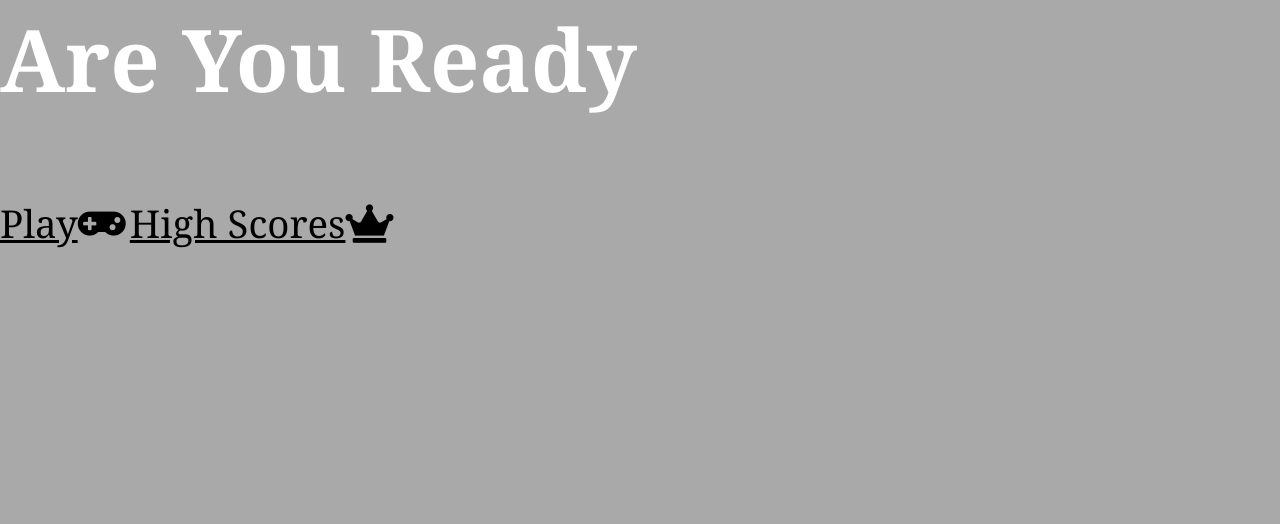
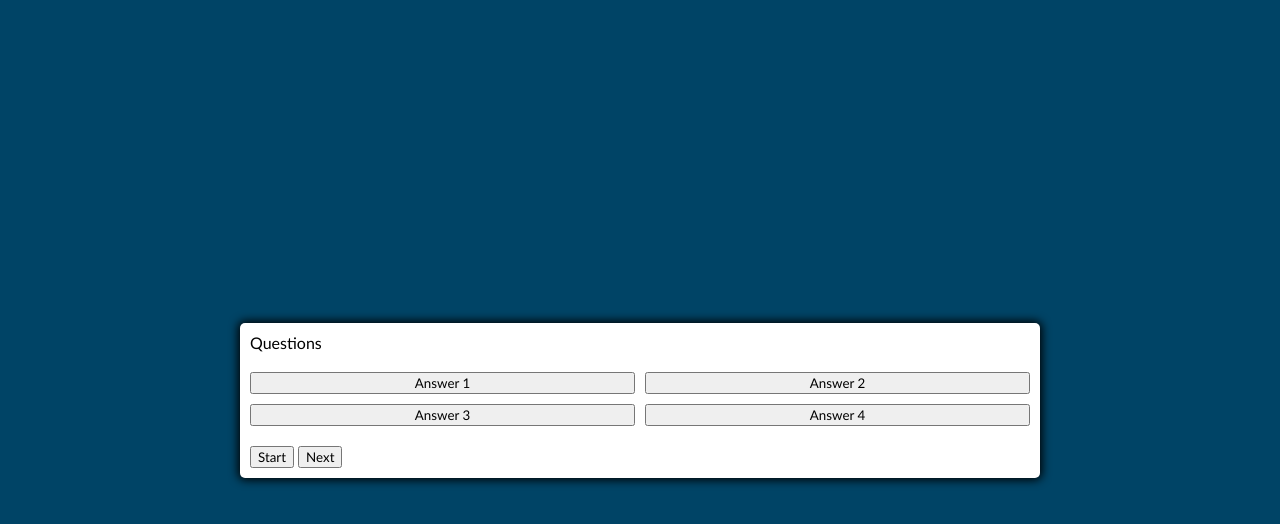
Before and after one commit to Obi815/Quiz-Generator, a plain HTML site: page index.html in a window 1280 px wide. Drawn offline with Linux system fonts and the light colour scheme.

Commit message:
changed the quiz layout

```diff
--- a/assets/styles.css
+++ b/assets/styles.css
@@ -1,62 +1,43 @@
-body{
-    background-color: darkgray;
+*, ::after, ::before {
+    box-sizing: border-box;
+    font-family: 'Gill Sans', 'Gill Sans MT', Calibri, 'Trebuchet MS', sans-serif;
    }
-h1 {
-    font-size: 5.4rem;
-    color: white;
-    margin-bottom: 5rem;
+
+   :root {
+       --hue-neutral:200;
+       --hue-wrong:0;
+       --hue-correct:145;
    }
-h2{
-    font-size: 4.2rem;
-    margin-bottom: 4rem;
-};
-.container {
-    width:100vw;
+
+   body {
+       --hue: var(--hue-neutral);
+       padding: 0;
+       margin: 0;
+       display: flex;
+       width: 100vw;
        height: 100vh;
-    display: flex;
        justify-content: center;
        align-items: center;
-    max-width: 80rem;
-    margin: 0 auto;
-    padding: 2rem;
-};
-
-.flex-column {
-    display: flex;
-    flex-direction: column;
-};
-
-.flex-center {
-    display: flex;
-    align-items: center;
-};
-
-.justify-center{
-    justify-content: center;
-};
-
-.text-center{
-    text-align: center;
-};
-
-.hidden {
-    display: none;
+       background-color: hsl(var(--hue), 100%, 20%);
+   }
+   body.correct {
+    --hue: var(--hue-correct);
    }
 
-.btn{
-    font-size: 2.4rem;
-    padding: 2rem 0;
-    width: 30rem;
-    text-align: center;
-    margin-bottom: 1rem;
-    color: black;
-    background: linear-gradient(90deg,royalblue) 0%, (royalblue 100%);
+   body.wrong {
+    --hue: var(--hue-wrong);
    }
-
-* {
-    box-sizing: border-box;
-    margin: 0;
-    padding: 0;
-    font-size: 62.5;
-    font-family: Cambria, Cochin, Georgia, Times, 'Times New Roman', serif;
-};
+   .container {
+       width: 800px;
+       max-width: 80%;
+       background-color: white;
+       border-radius: 5px;
+       padding: 10px;
+       box-shadow: 0 0 10px 2px;
+   }
+.btn-grid {
+    display: grid;
+    grid-template-columns: repeat(2,auto);
+    gap: 10px;
+    margin: 20px 0;
+}
--- a/index.html
+++ b/index.html
@@ -8,13 +8,23 @@
     <link rel="stylesheet" href="assets/styles.css">
     <link rel="stylesheet" href="https://use.fontawesome.com/releases/v5.15.4/css/all.css"
     integrity="sha384-DyZ88mC6Up2uqS4h/KRgHuoeGwBcD4Ng9SiP4dIRy0EXTlnuz47vAwmeGwVChigm" crossorigin="anonymous">
+    <script defer src="./assets/quiz.js"></script>
 </head>
-<body>
+<body >
     <div class="container">
-        <div id="home" class="flex-column flex-center">
-            <h1> Are You Ready</h1>
-            <a href="/game.html" class="btn">Play<i class="fas fa-gamepad"></i></a>
-            <a href="/highscores.html" id="highscore-btn" class="btn">High Scores<i class="fas fa-crown"></i></a>
+        <div id="question-container" class="hide">
+            <div id="question">Questions</div>
+            <div id="answer-buttons" class="btn-grid">
+                <button class="btn">Answer 1</button>
+                <button class="btn">Answer 2</button>
+                <button class="btn">Answer 3</button>
+                <button class="btn">Answer 4</button>
+            </div>
+        </div>
+
+        <div class="controls">
+            <button id="start-btn" class="start-btn btn"> Start</button>
+            <button id="next-btn" class="next-btn btn"> Next</button>
         </div>
     </div>
 </body>
```
Lines whose indentation alone changed are shown as unchanged.
